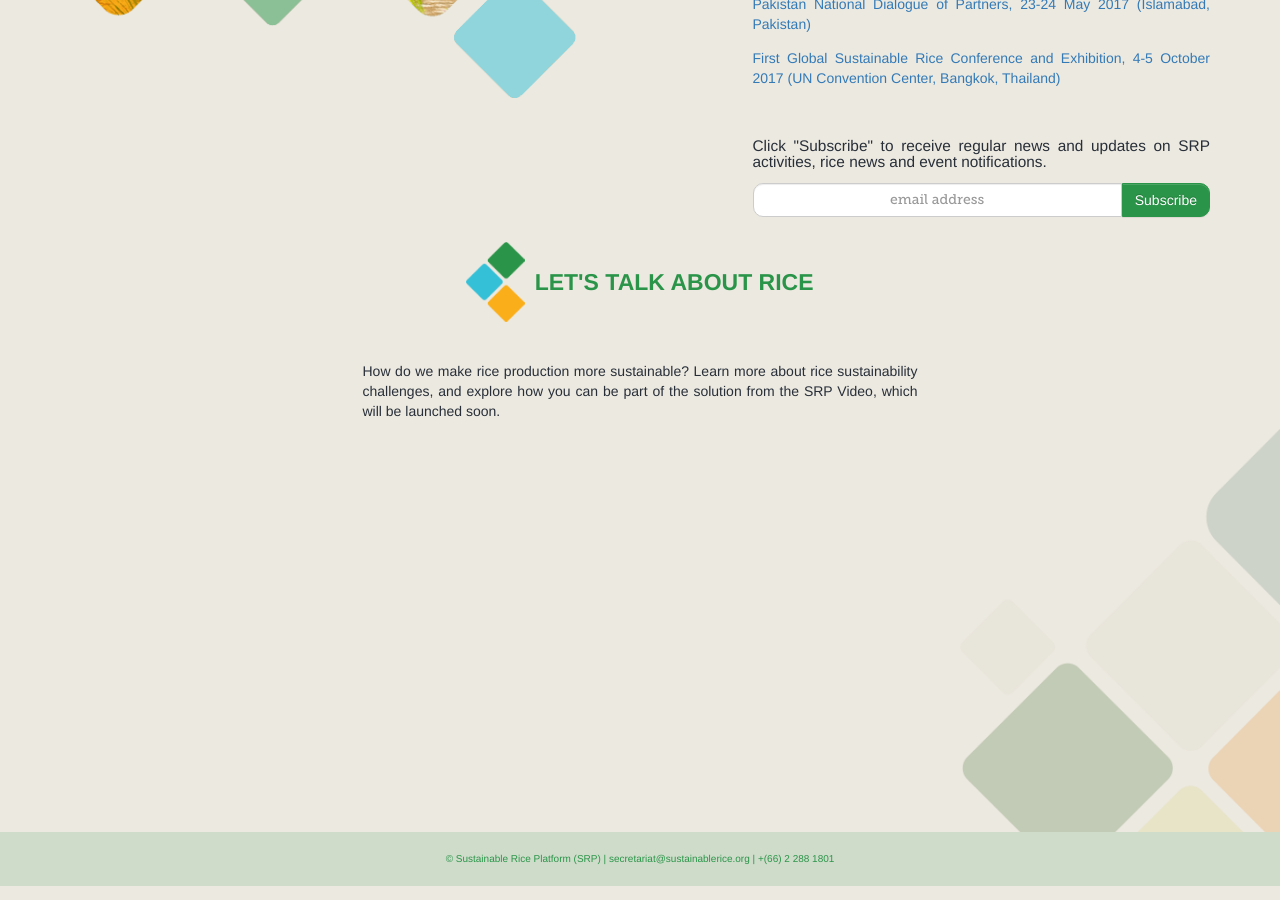
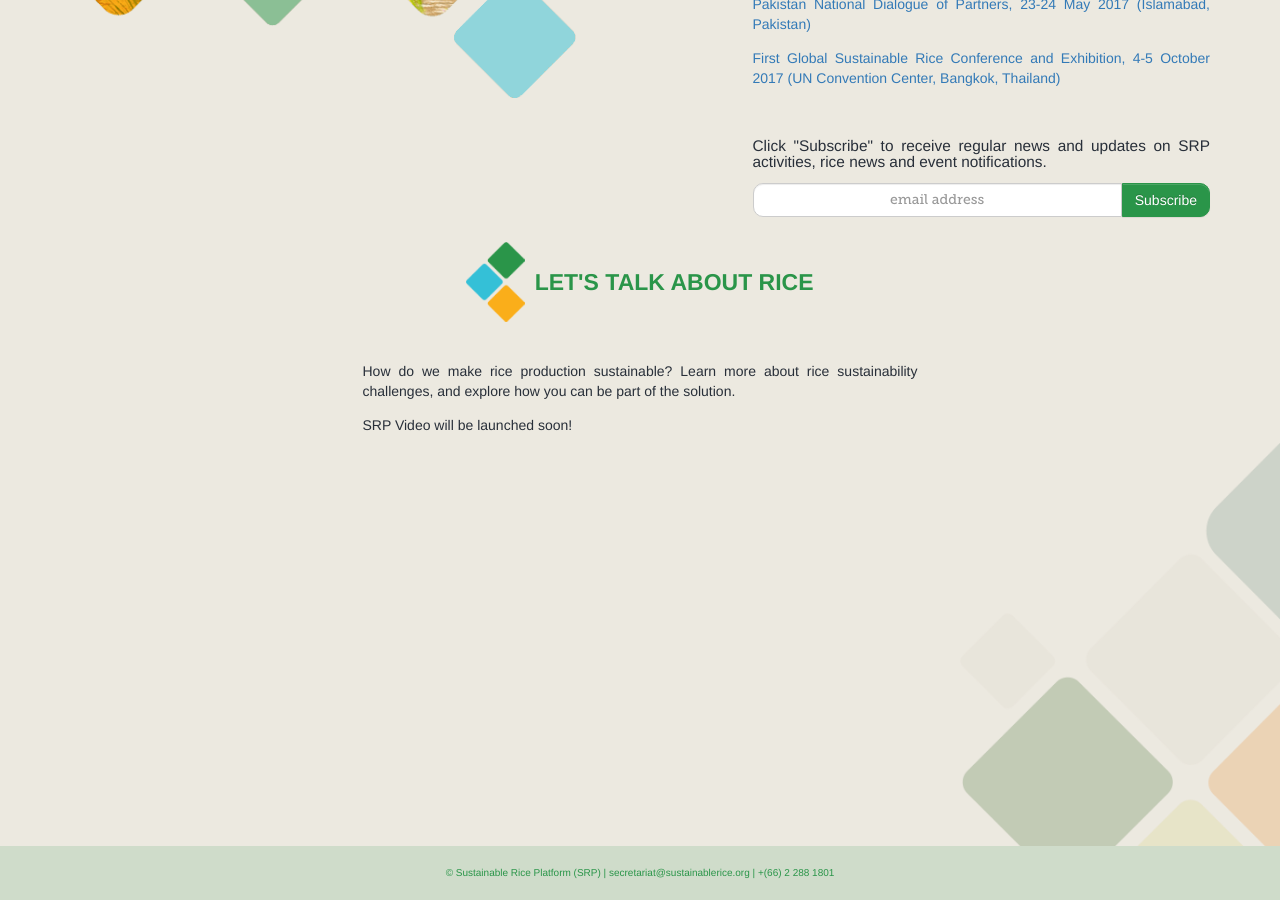
Before and after one commit to sustainablericeplatform/sustainablericeplatform.github.io, a Jekyll site: the page built from index.html, in a window 1280 px wide and 900 px high, scrolled down 1045 px. Built offline with Jekyll 4.4.1, drawn with Linux system fonts in a browser that asks for light colours.

Commit message:
Update index.html

```diff
--- a/index.html
+++ b/index.html
@@ -44,7 +44,8 @@
         </div>
         <div class="row">
             <div class="col-md-6 col-md-offset-3">
-                <p>How do we make rice production more sustainable? Learn more about rice sustainability challenges, and explore how you can be part of the solution from the SRP Video, which will be launched soon.</p>
+                <p>How do we make rice production sustainable? Learn more about rice sustainability challenges, and explore how you can be part of the solution.</p>
+                <p>SRP Video will be launched soon!</p>
                 <div class="video-container">
                     <iframe width="560" height="315" src="" frameborder="0" allowfullscreen></iframe>
                 </div>
```
